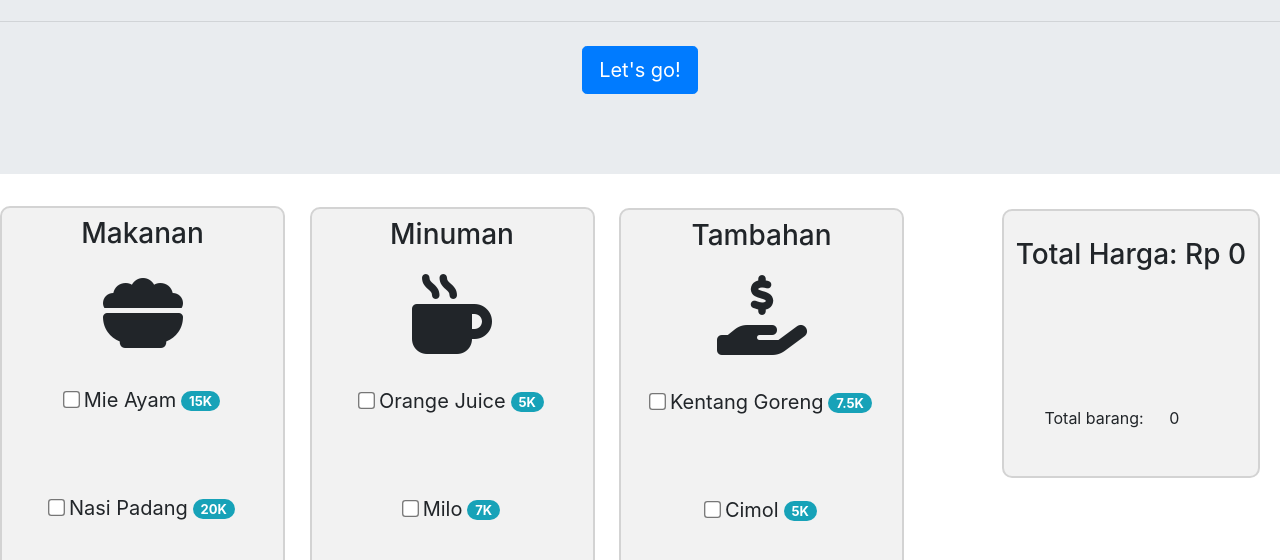
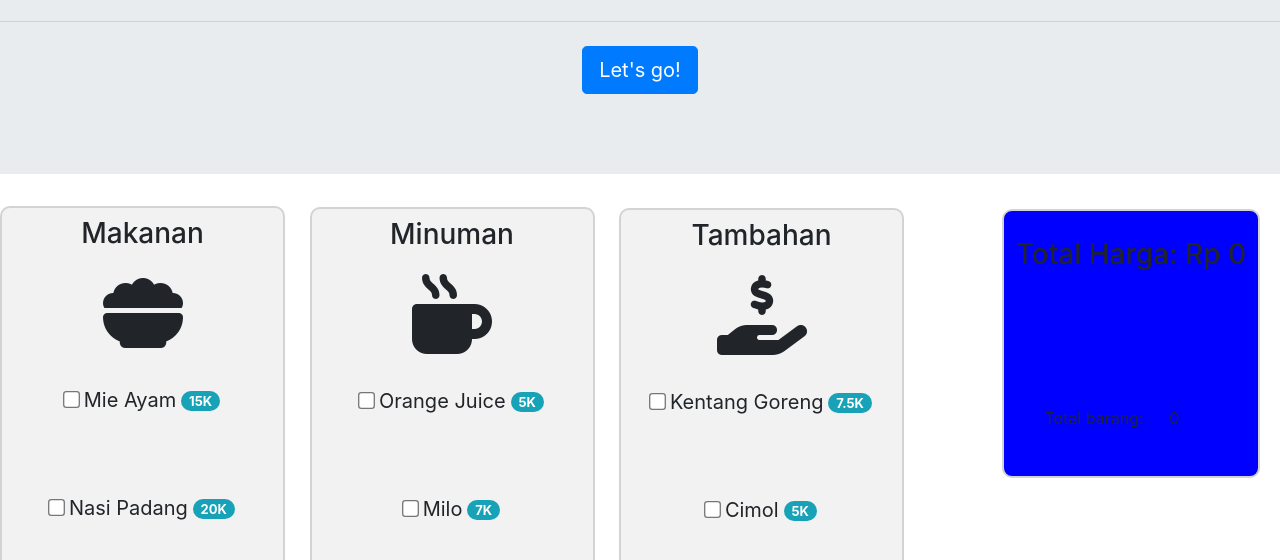
Before and after one commit to Mirza2839/bismillah-marketday, a plain HTML site: page index.html in a window 1280 px wide. Shown: the part 240-800 px from the top of the page. Drawn offline with nearby package versions, Linux system fonts and the light colour scheme.

Commit message:
Update index.html

```diff
--- a/index.html
+++ b/index.html
@@ -43,7 +43,7 @@
     .total {
       width: auto;
       height: auto;
-      background-color: #f2f2f2;
+      background-color: blue;
       border-radius: 10px;
       border: 2px solid #D3D3D3;
       text-align: center;
```
